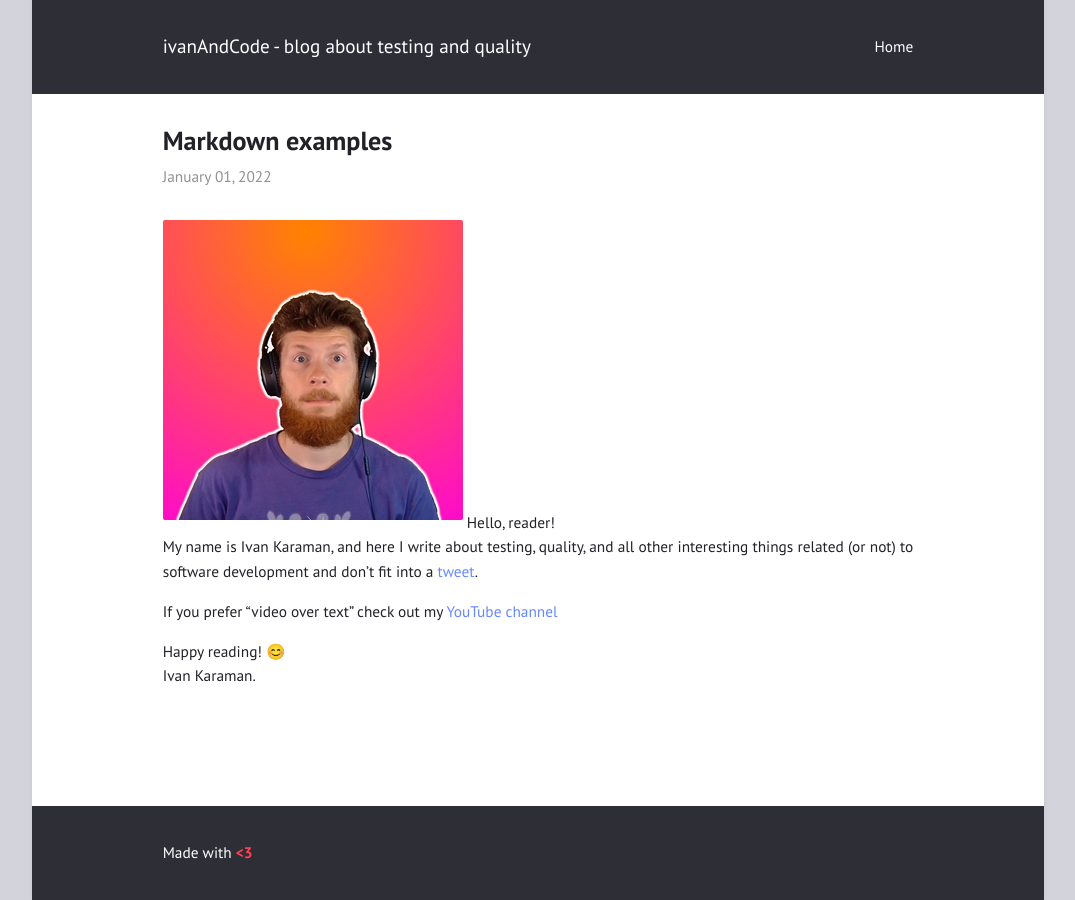
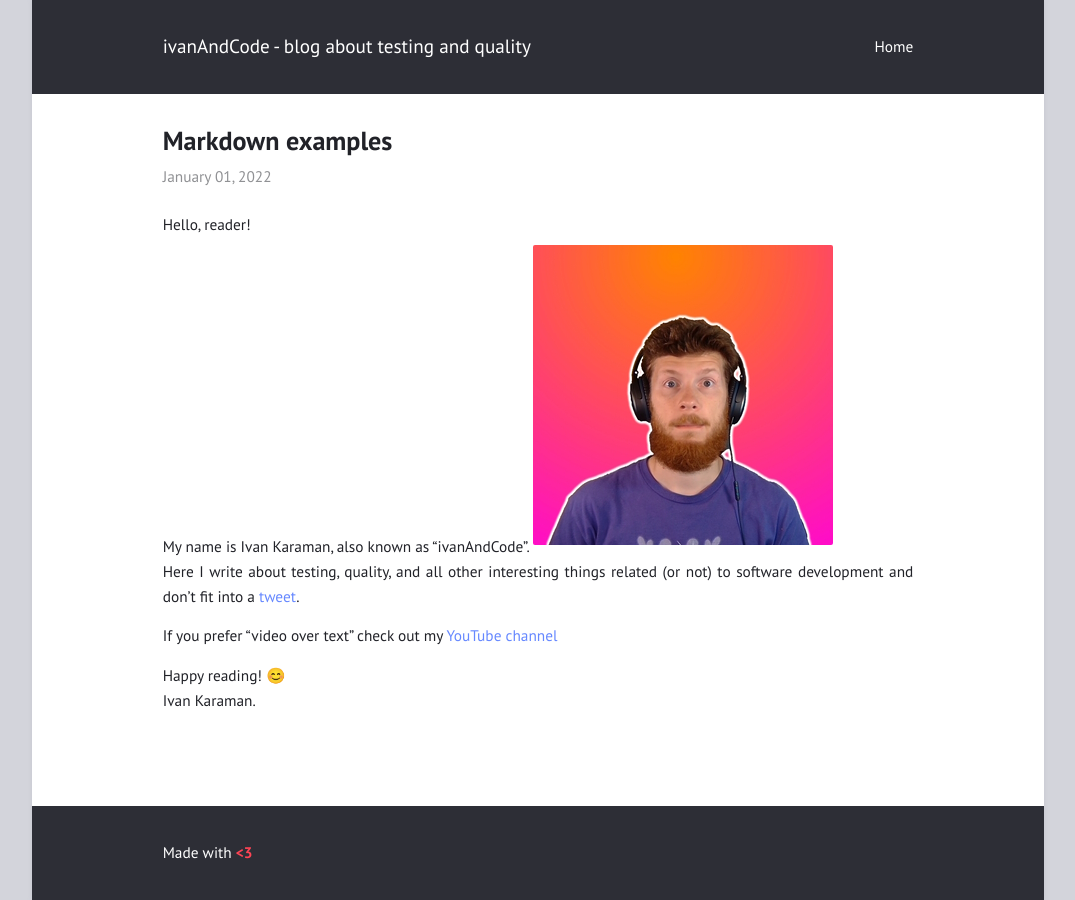
Before and after one commit to ivanAndCode/ivanAndCode, a Jekyll site: the page built from _posts/2022-01-01-welcome.md, in a window 1280 px wide. Shown: the whole page, without its empty margins (102-1177 px from the left). Built offline with Jekyll 4.4.1, drawn with Linux system fonts in a browser that asks for light colours.

Commit message:
Fix avatar link

```diff
--- a/_posts/2022-01-01-welcome.md
+++ b/_posts/2022-01-01-welcome.md
@@ -3,9 +3,10 @@ title:  "Markdown examples"
 layout: post
 ---
 
-![Avatar of Ivan Karaman](/assets/ava_300px.jpg)
 Hello, reader!
-My name is Ivan Karaman, and here I write about testing, quality, and all other interesting things related (or not) to software development and don't fit into a [tweet](https://twitter.com/ivan_karaman).
+My name is Ivan Karaman, also known as "ivanAndCode".
+![Avatar of Ivan Karaman](../assets/ava_300px.jpg)
+Here I write about testing, quality, and all other interesting things related (or not) to software development and don't fit into a [tweet](https://twitter.com/ivan_karaman).
 
 If you prefer "video over text" check out my [YouTube channel](https://www.youtube.com/c/ivanandcode/videos)
 
```
